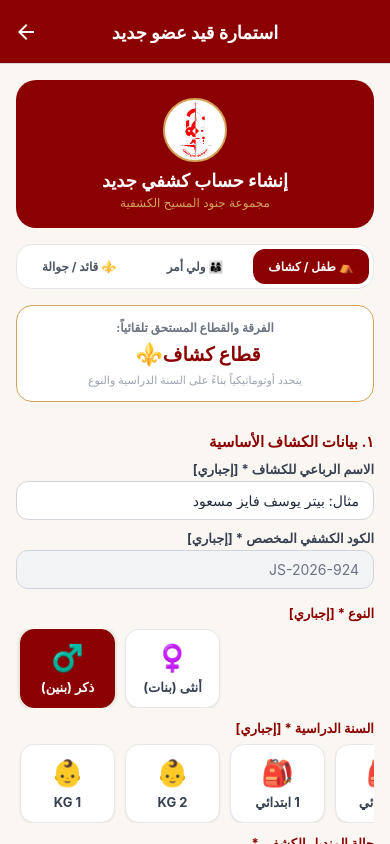
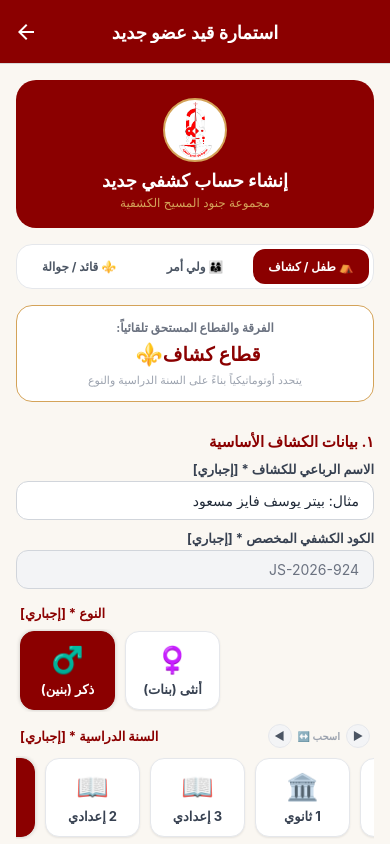
Before and after one commit to RemonAyman/eljnood, a React Native app in the folder scouts-app/mobile/: screen /Register in a window 390 px wide. Shown: the top 844 px of the page. Built offline with nearby package versions, Linux system fonts and the light colour scheme; no server answers; the database is empty.

Commit message:
fix(mobile): resolve horizontal nested scroll lock in chat, card selectors and filter chips

```diff
--- a/scouts-app/mobile/src/components/ui/IconCardSelector.tsx
+++ b/scouts-app/mobile/src/components/ui/IconCardSelector.tsx
@@ -1,5 +1,14 @@
-import React from 'react';
-import { View, Text, TouchableOpacity, StyleSheet, ScrollView } from 'react-native';
+import React, { useRef, useEffect } from 'react';
+import {
+  View,
+  Text,
+  TouchableOpacity,
+  StyleSheet,
+  ScrollView,
+  NativeSyntheticEvent,
+  NativeScrollEvent,
+} from 'react-native';
+import { SafeHorizontalScrollView } from './SafeHorizontalScrollView';
 
 export interface SelectorOption<T = string> {
   value?: T;
@@ -18,6 +27,7 @@ interface IconCardSelectorProps<T = string> {
   selectedId?: T;
   onSelect: (value: T) => void;
   label?: string;
+  showArrows?: boolean;
 }
 
 export function IconCardSelector<T extends string>({
@@ -26,15 +36,73 @@ export function IconCardSelector<T extends string>({
   selectedId,
   onSelect,
   label,
+  showArrows = true,
 }: IconCardSelectorProps<T>) {
   const current = selectedValue !== undefined ? selectedValue : selectedId;
+  const scrollRef = useRef<ScrollView>(null);
+  const scrollOffsetRef = useRef(0);
+
+  // Auto-scroll to selected card on selection change
+  useEffect(() => {
+    if (!current || !scrollRef.current) return;
+    const idx = options.findIndex(
+      (opt) => (opt.value !== undefined ? opt.value : opt.id) === current
+    );
+    if (idx > 0) {
+      setTimeout(() => {
+        scrollRef.current?.scrollTo({ x: idx * 115, animated: true });
+      }, 150);
+    }
+  }, [current, options]);
+
+  const handleScroll = (event: NativeSyntheticEvent<NativeScrollEvent>) => {
+    scrollOffsetRef.current = event.nativeEvent.contentOffset.x;
+  };
+
+  const handleScrollStep = (direction: 'left' | 'right') => {
+    const step = 150;
+    const newOffset =
+      direction === 'left'
+        ? Math.max(0, scrollOffsetRef.current - step)
+        : scrollOffsetRef.current + step;
+    scrollRef.current?.scrollTo({ x: newOffset, animated: true });
+    scrollOffsetRef.current = newOffset;
+  };
 
   return (
     <View style={styles.container}>
-      {label && <Text style={styles.label}>{label}</Text>}
-      <ScrollView
-        horizontal
-        showsHorizontalScrollIndicator={false}
+      <View style={styles.headerRow}>
+        {label ? <Text style={styles.label}>{label}</Text> : <View />}
+
+        {showArrows && options.length > 2 && (
+          <View style={styles.arrowControls}>
+            <TouchableOpacity
+              onPress={() => handleScrollStep('left')}
+              style={styles.arrowBtn}
+              activeOpacity={0.7}
+              hitSlop={{ top: 10, bottom: 10, left: 10, right: 10 }}
+            >
+              <Text style={styles.arrowBtnText}>◀</Text>
+            </TouchableOpacity>
+
+            <Text style={styles.swipeHintText}>اسحب ↔️</Text>
+
+            <TouchableOpacity
+              onPress={() => handleScrollStep('right')}
+              style={styles.arrowBtn}
+              activeOpacity={0.7}
+              hitSlop={{ top: 10, bottom: 10, left: 10, right: 10 }}
+            >
+              <Text style={styles.arrowBtnText}>▶</Text>
+            </TouchableOpacity>
+          </View>
+        )}
+      </View>
+
+      <SafeHorizontalScrollView
+        ref={scrollRef}
+        onScroll={handleScroll}
+        scrollEventThrottle={16}
         contentContainerStyle={styles.scrollContent}
       >
         {options.map((opt, idx) => {
@@ -50,7 +118,10 @@ export function IconCardSelector<T extends string>({
               style={[styles.card, isSelected && styles.selectedCard]}
             >
               <Text style={styles.icon}>{opt.icon}</Text>
-              <Text style={[styles.text, isSelected && styles.selectedText]} numberOfLines={1}>
+              <Text
+                style={[styles.text, isSelected && styles.selectedText]}
+                numberOfLines={1}
+              >
                 {displayLabel}
               </Text>
               {opt.subtitle && (
@@ -69,7 +140,7 @@ export function IconCardSelector<T extends string>({
             </TouchableOpacity>
           );
         })}
-      </ScrollView>
+      </SafeHorizontalScrollView>
     </View>
   );
 }
@@ -77,16 +148,49 @@ export function IconCardSelector<T extends string>({
 const styles = StyleSheet.create({
   container: {
     marginVertical: 6,
+    width: '100%',
+  },
+  headerRow: {
+    flexDirection: 'row',
+    alignItems: 'center',
+    justifyContent: 'space-between',
+    marginBottom: 8,
+    paddingHorizontal: 4,
   },
   label: {
     fontSize: 13,
     fontWeight: 'bold',
     color: '#8B0000',
-    marginBottom: 8,
     textAlign: 'right',
+  },
+  arrowControls: {
+    flexDirection: 'row',
+    alignItems: 'center',
+    gap: 6,
+  },
+  swipeHintText: {
+    fontSize: 10,
+    color: '#9CA3AF',
+    fontWeight: '600',
+  },
+  arrowBtn: {
+    width: 24,
+    height: 24,
+    borderRadius: 12,
+    backgroundColor: '#F3F4F6',
+    borderWidth: 1,
+    borderColor: '#E5E7EB',
+    alignItems: 'center',
+    justifyContent: 'center',
+  },
+  arrowBtnText: {
+    fontSize: 11,
+    color: '#4B5563',
+    fontWeight: 'bold',
   },
   scrollContent: {
     paddingHorizontal: 4,
+    paddingVertical: 2,
     flexDirection: 'row',
   },
   card: {
--- /dev/null
+++ b/scouts-app/mobile/src/components/ui/SafeHorizontalScrollView.tsx
@@ -0,0 +1,90 @@
+import React, { useRef } from 'react';
+import {
+  ScrollView,
+  ScrollViewProps,
+  View,
+  StyleSheet,
+  ViewStyle,
+} from 'react-native';
+import { useSwipeTab } from '../../context/SwipeTabContext';
+
+export interface SafeHorizontalScrollViewProps extends ScrollViewProps {
+  children?: React.ReactNode;
+  containerStyle?: ViewStyle;
+}
+
+export const SafeHorizontalScrollView = React.forwardRef<
+  ScrollView,
+  SafeHorizontalScrollViewProps
+>((props, ref) => {
+  const { setSwipeEnabled } = useSwipeTab();
+  const resetTimerRef = useRef<NodeJS.Timeout | null>(null);
+
+  const disableSwipe = () => {
+    if (resetTimerRef.current) {
+      clearTimeout(resetTimerRef.current);
+      resetTimerRef.current = null;
+    }
+    setSwipeEnabled(false);
+  };
+
+  const scheduleEnableSwipe = (delay = 350) => {
+    if (resetTimerRef.current) {
+      clearTimeout(resetTimerRef.current);
+    }
+    resetTimerRef.current = setTimeout(() => {
+      setSwipeEnabled(true);
+      resetTimerRef.current = null;
+    }, delay);
+  };
+
+  return (
+    <View
+      style={[styles.container, props.containerStyle]}
+      onStartShouldSetResponderCapture={() => {
+        disableSwipe();
+        return false;
+      }}
+      onMoveShouldSetResponderCapture={() => {
+        disableSwipe();
+        return false;
+      }}
+      onTouchStart={disableSwipe}
+      onTouchEnd={() => scheduleEnableSwipe(350)}
+      onTouchCancel={() => scheduleEnableSwipe(200)}
+    >
+      <ScrollView
+        ref={ref}
+        horizontal
+        nestedScrollEnabled={true}
+        showsHorizontalScrollIndicator={false}
+        keyboardShouldPersistTaps="handled"
+        {...props}
+        onScrollBeginDrag={(e) => {
+          disableSwipe();
+          props.onScrollBeginDrag?.(e);
+        }}
+        onScrollEndDrag={(e) => {
+          scheduleEnableSwipe(350);
+          props.onScrollEndDrag?.(e);
+        }}
+        onMomentumScrollBegin={(e) => {
+          disableSwipe();
+          props.onMomentumScrollBegin?.(e);
+        }}
+        onMomentumScrollEnd={(e) => {
+          scheduleEnableSwipe(150);
+          props.onMomentumScrollEnd?.(e);
+        }}
+      >
+        {props.children}
+      </ScrollView>
+    </View>
+  );
+});
+
+const styles = StyleSheet.create({
+  container: {
+    width: '100%',
+  },
+});
--- a/scouts-app/mobile/src/context/SwipeTabContext.tsx
+++ b/scouts-app/mobile/src/context/SwipeTabContext.tsx
@@ -4,12 +4,16 @@ export interface SwipeTabContextType {
   activeRoute: string;
   navigateToTab: (route: string) => boolean;
   isInsideSwipeContainer: boolean;
+  swipeEnabled: boolean;
+  setSwipeEnabled: (enabled: boolean) => void;
 }
 
 export const SwipeTabContext = createContext<SwipeTabContextType>({
   activeRoute: '',
   navigateToTab: () => false,
   isInsideSwipeContainer: false,
+  swipeEnabled: true,
+  setSwipeEnabled: () => {},
 });
 
 export const useSwipeTab = () => useContext(SwipeTabContext);
--- a/scouts-app/mobile/src/navigation/MainSwipeAppNavigator.tsx
+++ b/scouts-app/mobile/src/navigation/MainSwipeAppNavigator.tsx
@@ -46,6 +46,7 @@ export const MainSwipeAppNavigator = ({ navigation, route }: any) => {
   const scrollRef = useRef<ScrollView>(null);
   const [activeIndex, setActiveIndex] = useState(0);
   const [isKeyboardVisible, setIsKeyboardVisible] = useState(false);
+  const [swipeEnabled, setSwipeEnabled] = useState(true);
 
   useEffect(() => {
     const showSub = Keyboard.addListener(
@@ -162,8 +163,10 @@ export const MainSwipeAppNavigator = ({ navigation, route }: any) => {
       activeRoute: activeTab.key,
       navigateToTab,
       isInsideSwipeContainer: true,
+      swipeEnabled,
+      setSwipeEnabled,
     }),
-    [activeTab.key, navigateToTab]
+    [activeTab.key, navigateToTab, swipeEnabled, setSwipeEnabled]
   );
 
   return (
@@ -218,6 +221,8 @@ export const MainSwipeAppNavigator = ({ navigation, route }: any) => {
           ref={scrollRef}
           horizontal
           pagingEnabled
+          scrollEnabled={swipeEnabled}
+          nestedScrollEnabled={true}
           showsHorizontalScrollIndicator={false}
           bounces={true}
           scrollEventThrottle={16}
--- a/scouts-app/mobile/src/screens/admin/AdminDashboardScreen.tsx
+++ b/scouts-app/mobile/src/screens/admin/AdminDashboardScreen.tsx
@@ -21,6 +21,7 @@ import {
 } from '../../services/firebaseService';
 import { useMembersStore } from '../../store/membersStore';
 import { BottomNavBar } from '../../components/navigation/BottomNavBar';
+import { SafeHorizontalScrollView } from '../../components/ui/SafeHorizontalScrollView';
 import { Member } from '../../types';
 
 export const AdminDashboardScreen = ({ navigation }: any) => {
@@ -392,7 +393,7 @@ export const AdminDashboardScreen = ({ navigation }: any) => {
               onChangeText={setRosterSearch}
             />
 
-            <ScrollView horizontal showsHorizontalScrollIndicator={false} style={styles.squadPillsScroll}>
+            <SafeHorizontalScrollView style={styles.squadPillsScroll}>
               {['ALL', 'براعم', 'أشبال', 'زهرات', 'كشاف', 'مرشدات', 'متقدم', 'رائدات', 'جوالة', 'قادة'].map((sq) => (
                 <TouchableOpacity
                   key={sq}
@@ -404,7 +405,7 @@ export const AdminDashboardScreen = ({ navigation }: any) => {
                   </Text>
                 </TouchableOpacity>
               ))}
-            </ScrollView>
+            </SafeHorizontalScrollView>
 
             <ScrollView style={styles.rosterListScroll}>
               {filteredRoster.length > 0 ? (
--- a/scouts-app/mobile/src/screens/leader/AttendanceManageScreen.tsx
+++ b/scouts-app/mobile/src/screens/leader/AttendanceManageScreen.tsx
@@ -16,6 +16,7 @@ import { useMembersStore } from '../../store/membersStore';
 import { useAuthStore } from '../../store/authStore';
 import { EventType, Member } from '../../types';
 import { IconCardSelector } from '../../components/ui/IconCardSelector';
+import { SafeHorizontalScrollView } from '../../components/ui/SafeHorizontalScrollView';
 import { saveAttendanceToFirestore, fetchAttendanceFromFirestore } from '../../services/firebaseService';
 import { BottomNavBar } from '../../components/navigation/BottomNavBar';
 import { exportAttendanceReport } from '../../utils/reportExportUtils';
@@ -393,7 +394,7 @@ export const AttendanceManageScreen = ({ navigation }: { navigation?: any }) =>
             onChangeText={setSearchQuery}
           />
 
-          <ScrollView horizontal showsHorizontalScrollIndicator={false} style={styles.squadFilterScroll}>
+          <SafeHorizontalScrollView style={styles.squadFilterScroll}>
             {['ALL', 'براعم', 'أشبال', 'زهرات', 'كشاف', 'مرشدات', 'متقدم', 'رائدات', 'جوالة', 'قادة'].map((sq) => (
               <TouchableOpacity
                 key={sq}
@@ -405,7 +406,7 @@ export const AttendanceManageScreen = ({ navigation }: { navigation?: any }) =>
                 </Text>
               </TouchableOpacity>
             ))}
-          </ScrollView>
+          </SafeHorizontalScrollView>
         </View>
 
         {/* Members Roster & Attendance Toggles */}
--- a/scouts-app/mobile/src/screens/parent/ParentHomeScreen.tsx
+++ b/scouts-app/mobile/src/screens/parent/ParentHomeScreen.tsx
@@ -3,6 +3,7 @@ import {
   View, Text, StyleSheet, ScrollView, TouchableOpacity, TextInput, ActivityIndicator, Alert, Modal, Image
 } from 'react-native';
 import { BottomNavBar } from '../../components/navigation/BottomNavBar';
+import { SafeHorizontalScrollView } from '../../components/ui/SafeHorizontalScrollView';
 import { useAuthStore } from '../../store/authStore';
 import { useMembersStore } from '../../store/membersStore';
 import { useAttendanceStore } from '../../store/attendanceStore';
@@ -189,7 +190,7 @@ export const ParentHomeScreen = ({ navigation }: any) => {
         </View>
 
         {childrenList.length > 0 ? (
-          <ScrollView horizontal showsHorizontalScrollIndicator={false} style={styles.childrenPillsScroll}>
+          <SafeHorizontalScrollView style={styles.childrenPillsScroll}>
             {childrenList.map((child, idx) => {
               const isSelected = selectedChildIndex === idx;
               return (
@@ -213,7 +214,7 @@ export const ParentHomeScreen = ({ navigation }: any) => {
                 </TouchableOpacity>
               );
             })}
-          </ScrollView>
+          </SafeHorizontalScrollView>
         ) : null}
       </View>
 
--- a/scouts-app/mobile/src/screens/shared/CurriculaScreen.tsx
+++ b/scouts-app/mobile/src/screens/shared/CurriculaScreen.tsx
@@ -11,6 +11,7 @@ import {
 } from 'react-native';
 import { useAuthStore } from '../../store/authStore';
 import { IconCardSelector } from '../../components/ui/IconCardSelector';
+import { SafeHorizontalScrollView } from '../../components/ui/SafeHorizontalScrollView';
 import { BottomNavBar } from '../../components/navigation/BottomNavBar';
 import { fetchCurriculaFromFirestore } from '../../services/firebaseService';
 
@@ -307,7 +308,7 @@ export const CurriculaScreen = ({ navigation }: any) => {
             onChangeText={setSearchQuery}
           />
 
-          <ScrollView horizontal showsHorizontalScrollIndicator={false} style={styles.typeScroll}>
+          <SafeHorizontalScrollView style={styles.typeScroll}>
             {[
               { id: 'ALL', label: 'الكل' },
               { id: 'PDF', label: '📕 كتب PDF' },
@@ -325,7 +326,7 @@ export const CurriculaScreen = ({ navigation }: any) => {
                 </Text>
               </TouchableOpacity>
             ))}
-          </ScrollView>
+          </SafeHorizontalScrollView>
         </View>
 
         {/* Curricula List */}
--- a/scouts-app/mobile/src/screens/shared/InventoryRequestScreen.tsx
+++ b/scouts-app/mobile/src/screens/shared/InventoryRequestScreen.tsx
@@ -11,6 +11,7 @@ import {
   ActivityIndicator,
 } from 'react-native';
 import { IconCardSelector } from '../../components/ui/IconCardSelector';
+import { SafeHorizontalScrollView } from '../../components/ui/SafeHorizontalScrollView';
 import { InventoryRequest } from '../../types';
 import { saveInventoryRequestToFirestore, fetchInventoryRequestsFromFirestore } from '../../services/firebaseService';
 
@@ -172,7 +173,7 @@ export const InventoryRequestScreen = () => {
 
             <ScrollView style={{ maxHeight: 380 }}>
               <Text style={styles.inputLabel}>الخدمة المستعيرة:</Text>
-              <ScrollView horizontal showsHorizontalScrollIndicator={false} style={styles.serviceScroll}>
+              <SafeHorizontalScrollView style={styles.serviceScroll}>
                 {CHURCH_SERVICES.map((srv) => (
                   <TouchableOpacity
                     key={srv}
@@ -184,7 +185,7 @@ export const InventoryRequestScreen = () => {
                     </Text>
                   </TouchableOpacity>
                 ))}
-              </ScrollView>
+              </SafeHorizontalScrollView>
 
               <Text style={styles.inputLabel}>الأدوات والمهمات المطلوبة بالتفصيل:</Text>
               <TextInput
--- a/scouts-app/mobile/src/screens/shared/RoomReservationScreen.tsx
+++ b/scouts-app/mobile/src/screens/shared/RoomReservationScreen.tsx
@@ -11,6 +11,7 @@ import {
   ActivityIndicator,
 } from 'react-native';
 import { IconCardSelector } from '../../components/ui/IconCardSelector';
+import { SafeHorizontalScrollView } from '../../components/ui/SafeHorizontalScrollView';
 import { RoomReservation } from '../../types';
 import { saveRoomReservationToFirestore, fetchRoomReservationsFromFirestore } from '../../services/firebaseService';
 
@@ -216,7 +217,7 @@ export const RoomReservationScreen = () => {
 
             <ScrollView style={{ maxHeight: 380 }}>
               <Text style={styles.inputLabel}>الخدمة الحاجزة (اختر من ١٢ خدمة):</Text>
-              <ScrollView horizontal showsHorizontalScrollIndicator={false} style={styles.serviceScroll}>
+              <SafeHorizontalScrollView style={styles.serviceScroll}>
                 {SERVICES_LIST.map((srv) => (
                   <TouchableOpacity
                     key={srv}
@@ -228,7 +229,7 @@ export const RoomReservationScreen = () => {
                     </Text>
                   </TouchableOpacity>
                 ))}
-              </ScrollView>
+              </SafeHorizontalScrollView>
 
               <View style={styles.hoursRangeRow}>
                 <View style={styles.hourInputBlock}>
```
Also changed, not shown: scouts-app/mobile/src/screens/shared/SubscriptionsScreen.tsx (+5 -4 lines).
